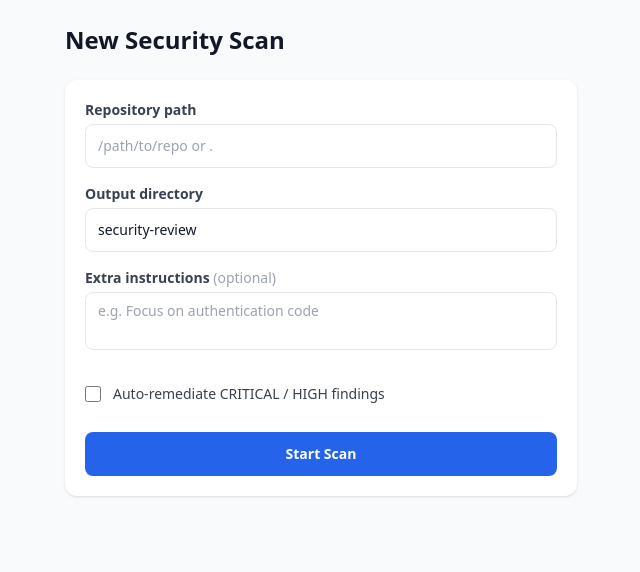
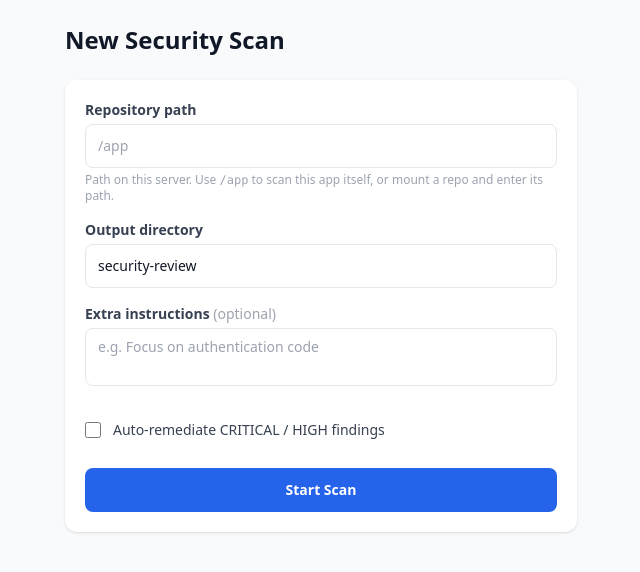
Before and after one commit to qerberos-code/qerberos-sra, a FastAPI app: page /scan in a window 1280 px wide. Shown: the part 60-632 px from the top of the page, without its empty margins (79-719 px from the left). Run offline with FastAPI, Linux system fonts and the light colour scheme; some libraries are stand-ins or nearby versions.

Commit message:
fix(scan): re-enable form after scan, clarify repo path hint
Re-enabling form fields on complete prevents blank page when navigating
back. Placeholder and hint text explain that /app scans the deployed app.

Co-Authored-By: Claude Sonnet 4.6 <noreply@anthropic.com>

```diff
--- a/app/templates/scan.html
+++ b/app/templates/scan.html
@@ -8,8 +8,9 @@
   <form id="scanForm" class="flex flex-col gap-4">
     <div>
       <label class="block text-sm font-semibold text-gray-700 mb-1">Repository path</label>
-      <input name="repo_path" type="text" required placeholder="/path/to/repo or ."
+      <input name="repo_path" type="text" required placeholder="/app"
              class="w-full border rounded-lg px-3 py-2 text-sm focus:outline-none focus:ring-2 focus:ring-blue-500 min-h-[44px]" />
+      <p class="text-xs text-gray-400 mt-1">Path on this server. Use <code>/app</code> to scan this app itself, or mount a repo and enter its path.</p>
     </div>
     <div>
       <label class="block text-sm font-semibold text-gray-700 mb-1">Output directory</label>
@@ -78,6 +79,8 @@ document.getElementById('scanForm').addEventListener('submit', async (e) => {
     } else {
       document.getElementById('errorMsg').classList.remove('hidden');
     }
+    // Re-enable form so navigating back doesn't show a blank/disabled page
+    form.querySelectorAll('input,textarea,button').forEach(el => el.disabled = false);
   });
 });
 </script>
```
